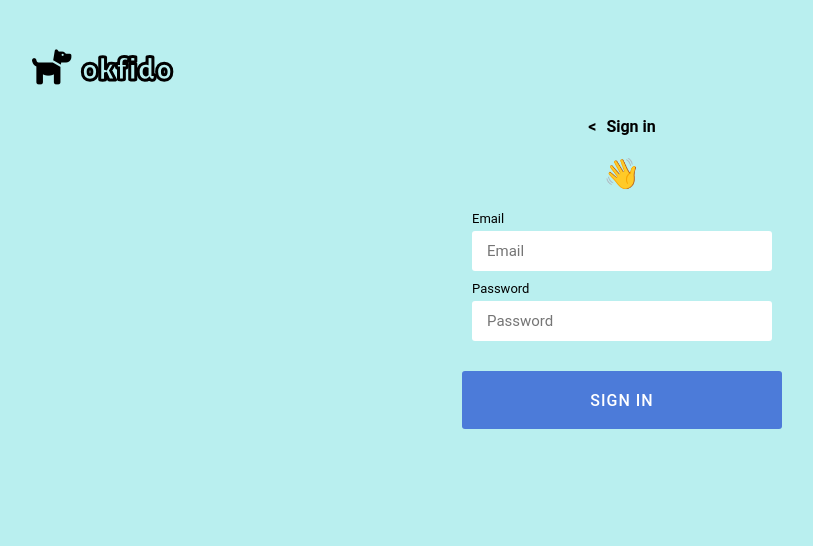
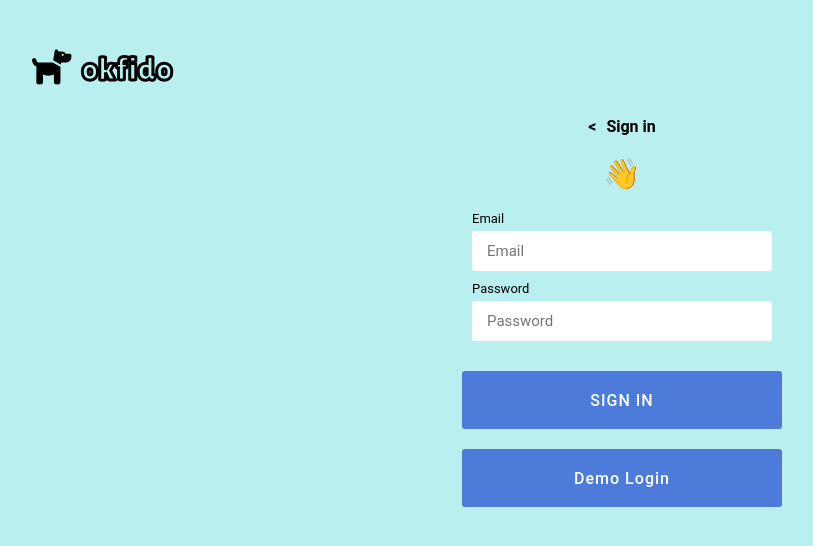
Before and after one commit to AprilHGraves/OKFido, a React (Create React App) app in the folder client/: page /#/login in a window 1280 px wide. Shown: the top 546 px of the page, without its empty margins (18-831 px from the left). Built offline with nearby package versions, Linux system fonts and the light colour scheme.

Commit message:
Add demo login

```diff
--- a/client/src/components/user/login.js
+++ b/client/src/components/user/login.js
@@ -98,6 +98,8 @@ class Login extends React.Component {
               >
 
                 {login => (
+                  <div>
+
                     <button
                       className="blue-bg"
                       onClick={e => {
@@ -112,11 +114,26 @@ class Login extends React.Component {
                     >
                       SIGN IN
                     </button>
+                    <button
+                      className="blue-bg"
+                      onClick={e => {
+                        e.preventDefault();
+                        login({
+                          variables: {
+                            email: "a@b.c",
+                            password: "abcabc"
+                          }
+                        });
+                      }}>
+                      Demo Login
+                    </button>
+                  </div>
                 )}
               </Mutation>
             )}
 
           </ApolloConsumer>
+
         </div>
       </div>
     )
```
Lines whose indentation alone changed are shown as unchanged.
